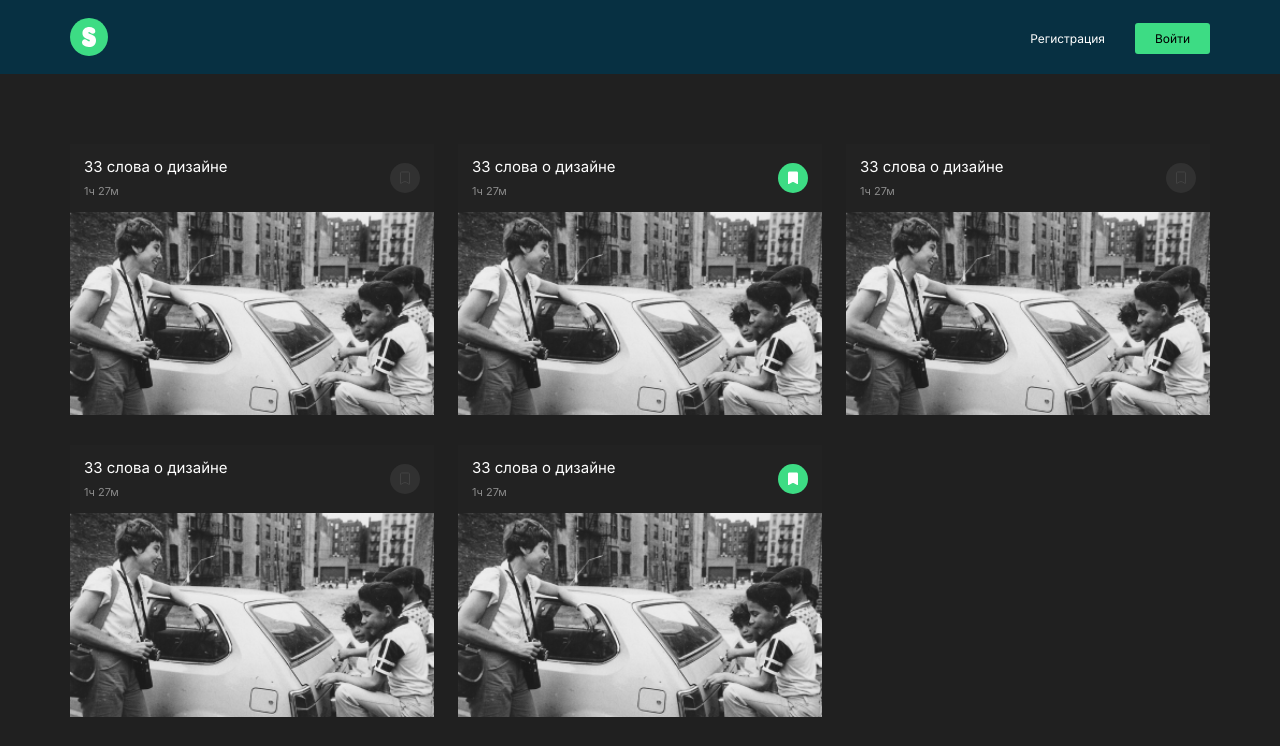
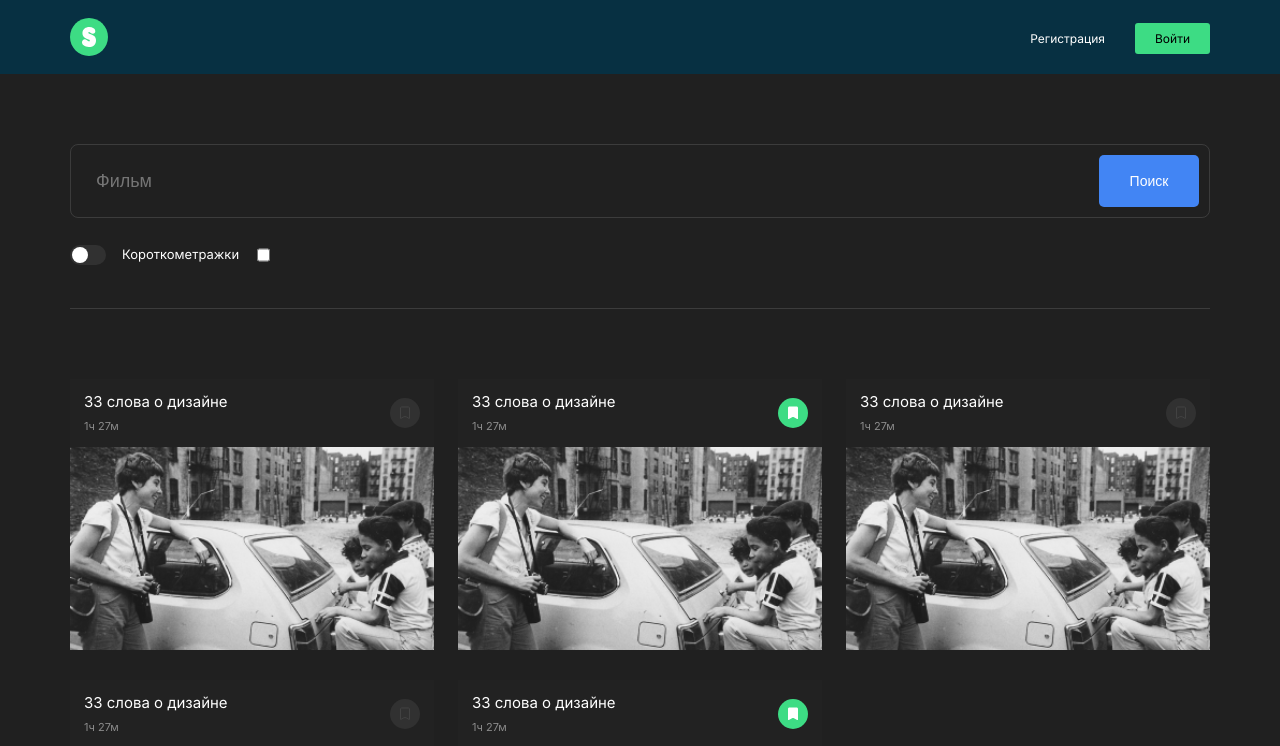
Before and after one commit to ns-mamaev/movies-explorer-frontend, a React (Create React App) app: page / in a window 1280 px wide. Shown: the top 746 px of the page. Built offline with nearby package versions, Linux system fonts and the light colour scheme.

Commit message:
feat: search form

```diff
--- a/src/components/Movies/Movies.jsx
+++ b/src/components/Movies/Movies.jsx
@@ -1,9 +1,11 @@
 import './Movies.css';
 import MoviesCardList from '../MoviesCardList/MoviesCardList';
+import SearchForm from '../SearchForm/SearchForm';
 
 const Movies = () => {
   return (
     <main className='movies'>
+      <SearchForm />
       <MoviesCardList />
     </main>
   );
--- /dev/null
+++ b/src/components/SearchForm/SearchForm.css
@@ -0,0 +1,108 @@
+.search-form {
+  border-bottom: 1px solid rgba(170, 170, 170, .2);
+  padding: 70px 0 43px;
+}
+
+.search-form__inner {
+  border: 1.5px solid rgba(170, 170, 170, .2);
+  border-radius: 8px;
+  display: flex;
+  justify-content: space-between;
+  align-items: center;
+}
+
+.search-form__input {
+  min-width: 100px;
+  padding: 25px;
+  background-color: unset;
+  border: unset;
+  flex-grow: 1;
+  color: var(--textcolor-main);
+  font-weight: 400;
+  font-size: 18px;
+  line-height: 20px;
+}
+
+.search-form__input:focus {
+  outline: none;
+}
+
+.search-form__button {
+  color: var(--textcolor-main);
+  font-weight: 500;
+  font-size: 14px;
+  line-height: 18px;
+  text-align: center;
+  border: none;
+  padding: 17px 20px;
+  margin: 10px;
+  border-radius: 5px;
+  min-width: 100px;
+  background-color: var(--bgcolor-buttons);
+  cursor: pointer;
+}
+
+.search-form__button:hover {
+  opacity: .7;
+}
+
+.search-form__button:active {
+  transform: scale(.98);
+}
+
+.search-form__toggle {
+  margin-top: 27px;
+  display: flex;
+  column-gap: 14px;
+  justify-content: flex-start;
+}
+
+.search-form__toggle-label {
+  color: var(--textcolor-main);
+  font-weight: 400;
+  font-size: 13px;
+  line-height: 18px;
+  cursor: pointer;
+  display: flex;
+  column-gap: 16px;
+}
+
+.search-form__toggle-checkbox-invisible {
+  position: absolute;
+  width: 1px;
+  height: 1px;
+  overflow: hidden;
+  clip: rect(0 0 0 0);
+}
+
+.search-form__toggle-checkbox-visible {
+  display: block;
+  background-image: url(../../images/toggler.svg);
+  background-repeat: no-repeat;
+  width: 36px;
+  height: 20px;
+  border-radius: 20px;
+  transition: all .2s ease;
+}
+
+.search-form__toggle-checkbox-visible_state_false {
+  background-color: #313131;
+  background-position: 2px center;
+}
+
+.search-form__toggle-checkbox-visible_state_true {
+  background-color: var(--bgcolor-action);
+  background-position: calc(100% - 2px) center;
+}
+
+@media screen and (max-width: 450px) {
+  .search-form__input {
+    font-size: 16px;
+    line-height: 1;
+    padding: 20px 12px;
+  }
+
+  .search-form__button {
+    margin: 6px;
+  }
+}
--- /dev/null
+++ b/src/components/SearchForm/SearchForm.jsx
@@ -0,0 +1,59 @@
+import { useState } from 'react';
+import './SearchForm.css';
+
+function SearchForm () {
+
+  const [value, setValue] = useState('');
+  const [shortFilmsToggle, setShortFilmsToggle] = useState(false);
+
+  const onSubmit = (e) => {
+    e.preventDefault();
+    setValue('');
+    console.log('submit');
+  };
+
+  const onToggle = () => {
+    setShortFilmsToggle(v => !v)
+  };
+
+  return (
+    <form className='search-form' onSubmit={onSubmit}>
+      <div className='search-form__inner'>
+        <input
+          type='text'
+          name='film-search'
+          placeholder='Фильм'
+          required
+          minLength='3'
+          maxLength='300'
+          className='search-form__input'
+          value={value}
+          onChange={(e) => setValue(e.target.value)}
+        />
+        <button
+          type='submit'
+          className='search-form__button'
+        >
+          Поиск
+        </button>
+      </div>
+      <div className='search-form__toggle'>
+      <label className='search-form__toggle-label' htmlFor='short-films'>
+        <input
+            className='search-form__toggle-checkbox-invisible'
+            type='checkbox'
+            name='short-films'
+            id='short-films'
+            checked={shortFilmsToggle}
+            onChange={onToggle}
+          />
+        <span className={`search-form__toggle-checkbox-visible search-form__toggle-checkbox-visible_state_${shortFilmsToggle}`} />
+        Короткометражки
+      </label>
+      <input type='checkbox' />
+      </div>
+    </form>
+  );
+};
+
+export default SearchForm;
--- a/src/index.css
+++ b/src/index.css
@@ -11,4 +11,5 @@ body {
   --textcolor-main: #fff;
   --bgcolor-action: #3DDC84;
   --max-section-width: 1140px;
+  --bgcolor-buttons: #4285F4;
 }
```
Also changed, not shown: src/images/toggler.svg (added).
